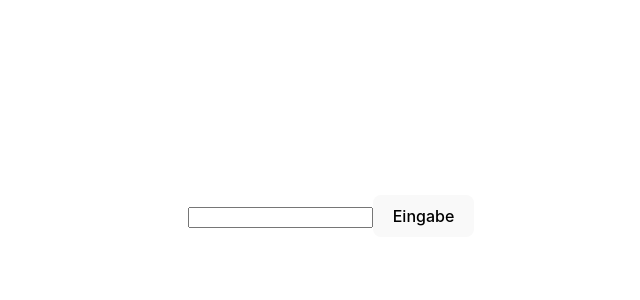
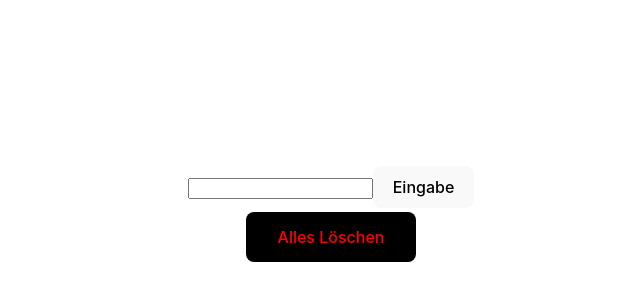
Before and after one commit to Heitzlni/Todo-list, a React (Vite) app in the folder ToDo/: page / in a window 1280 px wide. Shown: the part 184-484 px from the top of the page, without its empty margins (309-949 px from the left). Built offline with nearby package versions, Linux system fonts and the light colour scheme.

Commit message:
Delete All Function

```diff
--- a/ToDo/src/App.css
+++ b/ToDo/src/App.css
@@ -62,3 +62,23 @@
   background-color: #ff0000;
   color: rgb(0, 0, 0);
 }
+
+.deleteButtonAll {
+  background-color: #000000;
+  border: 15em;
+  color: rgb(255, 0, 0);
+  padding: 15px 32px;
+  text-align: center;
+  text-decoration: none;
+  display: inline-block;
+  font-size: 16px;
+  margin: 4px 2px;
+  cursor: pointer;
+  transition-duration: 0.4s;
+
+}
+
+.deleteButtonAll:hover {
+  background-color: #ff0000;
+  color: rgb(0, 0, 0);
+}
--- a/ToDo/src/App.jsx
+++ b/ToDo/src/App.jsx
@@ -13,6 +13,20 @@ function DeleteButton({ deleteFunction }) {
       </button>
     </>
   );
+}
+function EditTodo({EditTodofunction}) {
+  return (
+
+    <>
+    <button
+    className='editTodo'
+    onClick={() => {
+      EditTodofunction();
+    }}>
+      Todo Editieren
+  </button>
+    </>
+  )
 }
 
 function App() {
@@ -34,6 +48,13 @@ function App() {
         />
         <button onClick={handleSubmit}>Eingabe</button>
       </form>
+
+       <button
+       className='deleteButtonAll'
+       onClick={() => {
+        setTodos([]);}}>
+      Alles Löschen
+       </button>
       <div>
         {todos.map((todo, index) => (
           <div
@@ -57,6 +78,9 @@ function App() {
                 setTodos(newTodos);
               }}
             />
+
+
+
           </div>
         ))}
       </div>
```
